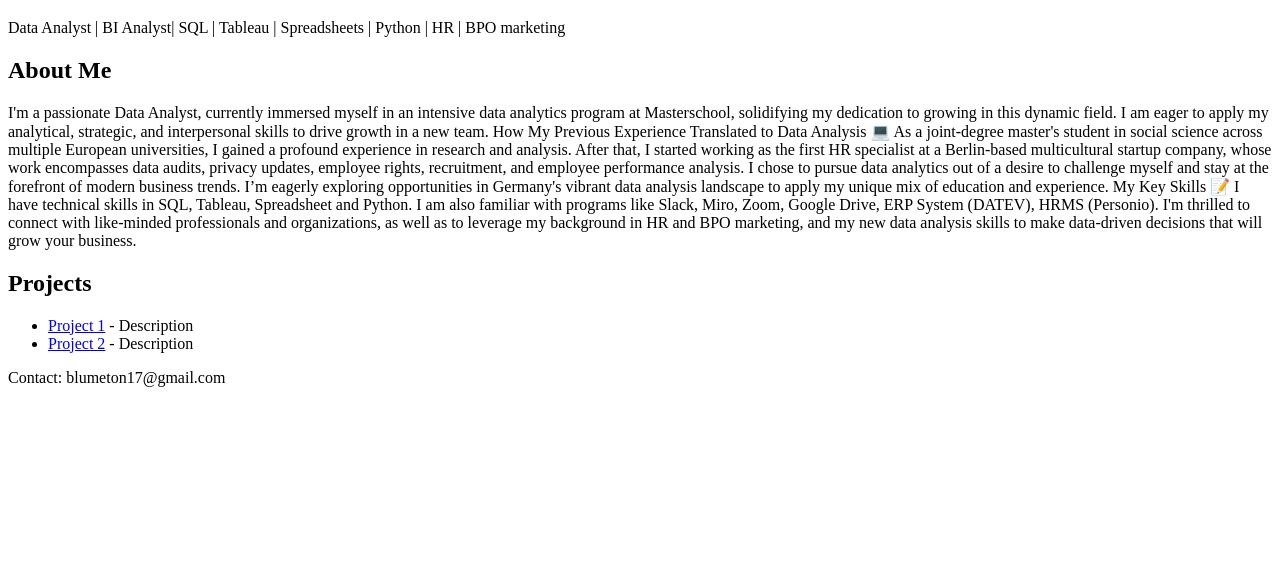
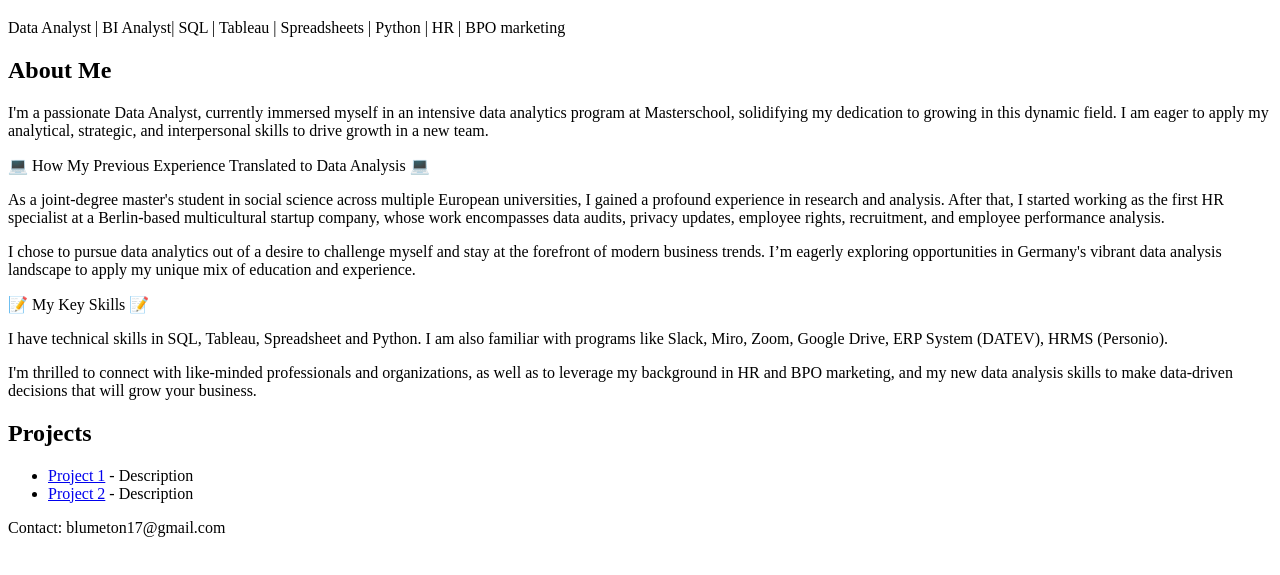
Before and after one commit to kanon12-code/kanon12-code.github.io, a plain HTML site: page index.html in a window 1280 px wide. Shown: the part 61-636 px from the top of the page. Drawn offline with Linux system fonts and the light colour scheme.

Commit message:
Update index.html

```diff
--- a/index.html
+++ b/index.html
@@ -14,15 +14,15 @@
         <h2>About Me</h2>
         <p>I'm a passionate Data Analyst, currently immersed myself in an intensive data analytics program at Masterschool, solidifying my dedication to growing in this dynamic field. I am eager to apply my analytical, strategic, and interpersonal skills to drive growth in a new team.
 
-How My Previous Experience Translated to Data Analysis 💻
-As a joint-degree master's student in social science across multiple European universities, I gained a profound experience in research and analysis. After that, I started working as the first HR specialist at a Berlin-based multicultural startup company, whose work encompasses data audits, privacy updates, employee rights, recruitment, and employee performance analysis.
+<p>💻 How My Previous Experience Translated to Data Analysis 💻
+<p>As a joint-degree master's student in social science across multiple European universities, I gained a profound experience in research and analysis. After that, I started working as the first HR specialist at a Berlin-based multicultural startup company, whose work encompasses data audits, privacy updates, employee rights, recruitment, and employee performance analysis.
 
-I chose to pursue data analytics out of a desire to challenge myself and stay at the forefront of modern business trends. I’m eagerly exploring opportunities in Germany's vibrant data analysis landscape to apply my unique mix of education and experience.
+<p>I chose to pursue data analytics out of a desire to challenge myself and stay at the forefront of modern business trends. I’m eagerly exploring opportunities in Germany's vibrant data analysis landscape to apply my unique mix of education and experience.
 
-My Key Skills 📝
-I have technical skills in SQL, Tableau, Spreadsheet and Python. I am also familiar with programs like Slack, Miro, Zoom, Google Drive, ERP System (DATEV), HRMS (Personio).
+<p>📝 My Key Skills 📝
+<p>I have technical skills in SQL, Tableau, Spreadsheet and Python. I am also familiar with programs like Slack, Miro, Zoom, Google Drive, ERP System (DATEV), HRMS (Personio).
 
-I'm thrilled to connect with like-minded professionals and organizations, as well as to leverage my background in HR and BPO marketing, and my new data analysis skills to make data-driven decisions that will grow your business.</p>
+<p>I'm thrilled to connect with like-minded professionals and organizations, as well as to leverage my background in HR and BPO marketing, and my new data analysis skills to make data-driven decisions that will grow your business.</p>
     </section>
     <section>
         <h2>Projects</h2>
```
